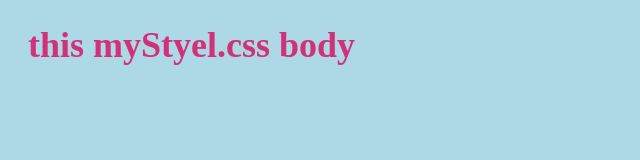
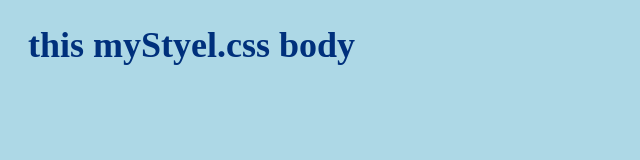
Before and after one commit to zbitnami/mid-level-project, a plain HTML site: page index.html in a window 1280 px wide. Shown: the whole page, without its empty margins (0-640 px from the left). Drawn offline with nearby package versions, Linux system fonts and the light colour scheme.

Commit message:
Update myStyle.css

```diff
--- a/myStyle.css
+++ b/myStyle.css
@@ -3,7 +3,7 @@ body {
   }
 
   h1 {
-    color: rgb(211, 48, 124);
+    color: rgb(00, 48, 124);
     margin-left: 20px;
   }
   html{
```
